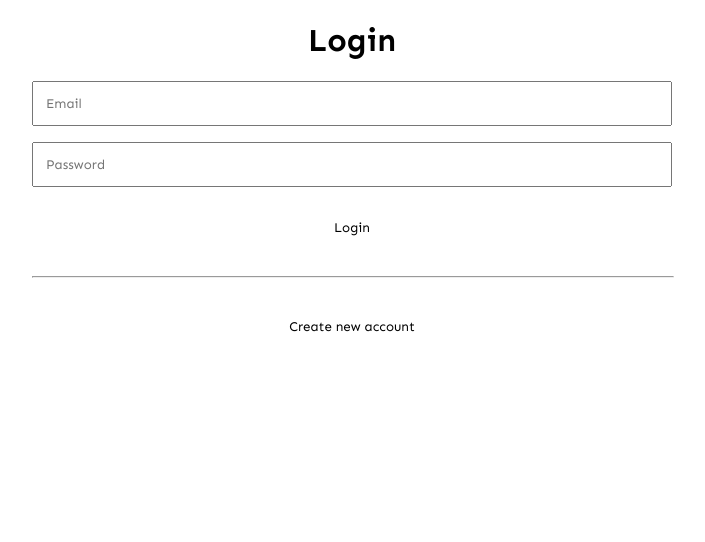
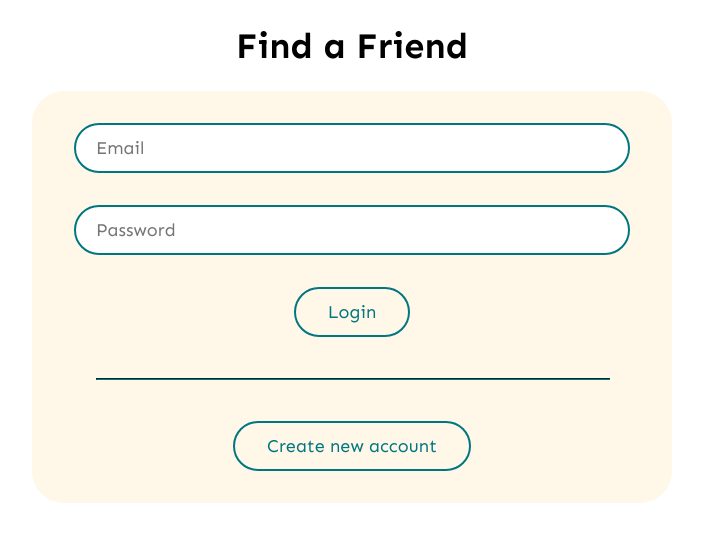
Before and after one commit to MetaU-25-Find-a-Friend/Find-a-Friend, a React (Vite) app in the folder frontend/: page /login in a window 1280 px wide. Shown: the top 542 px of the page, without its empty margins (288-993 px from the left). Built offline with nearby package versions, Linux system fonts and the light colour scheme; no server answers.

Commit message:
style login and signup forms

```diff
--- a/frontend/src/components/LoginForm.tsx
+++ b/frontend/src/components/LoginForm.tsx
@@ -45,7 +45,7 @@ const LoginForm = () => {
 
     return (
         <>
-            <h1 className={styles.title}>Login</h1>
+            <h1 className={styles.title}>Find a Friend</h1>
             <form className={styles.form}>
                 <input
                     className={styles.input}
--- a/frontend/src/components/SignupForm.tsx
+++ b/frontend/src/components/SignupForm.tsx
@@ -40,7 +40,7 @@ const SignupForm = () => {
 
     return (
         <>
-            <h1 className={styles.title}>Signup</h1>
+            <h1 className={styles.title}>Find a Friend</h1>
             <form className={styles.form}>
                 <input
                     className={styles.input}
--- a/frontend/src/css/AccountForm.module.css
+++ b/frontend/src/css/AccountForm.module.css
@@ -1,5 +1,6 @@
 .title {
     text-align: center;
+    font-size: 36px;
 }
 
 .form {
@@ -7,23 +8,41 @@
     flex-flow: column nowrap;
     width: 50vw;
     margin: auto;
-    gap: 1rem;
+    gap: 2rem;
+    align-items: center;
+    background-color: var(--tan-background);
+    padding: 2rem 4rem;
+    box-sizing: border-box;
+    border-radius: 2rem;
+    font-size: 18px;
 }
 
 .input {
     font-family: inherit;
     color: inherit;
-    padding: 0.75rem;
+    padding: 0.75rem 1.25rem;
+    border: var(--teal-accent) 2px solid;
+    border-radius: 2rem;
+    font-size: inherit;
+    width: 100%;
+}
+
+.input:focus-visible {
+    outline: none;
 }
 
 .button {
     background-color: transparent;
-    border: none;
-    padding: 1rem;
+    border: var(--teal-accent) 2px solid;
+    padding: 0.75rem 2rem;
     font-family: inherit;
-    color: inherit;
+    color: var(--teal-accent);
+    font-size: inherit;
+    width: fit-content;
+    border-radius: 2rem;
 }
 
 .bar {
     width: 100%;
+    border: var(--teal-accent) 0.5px inset;
 }
```
